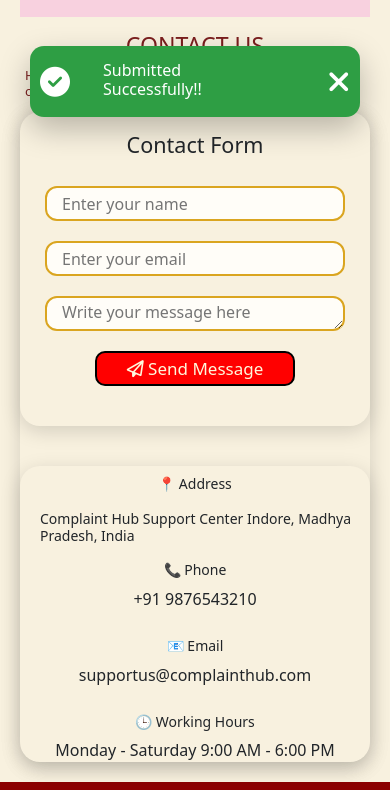
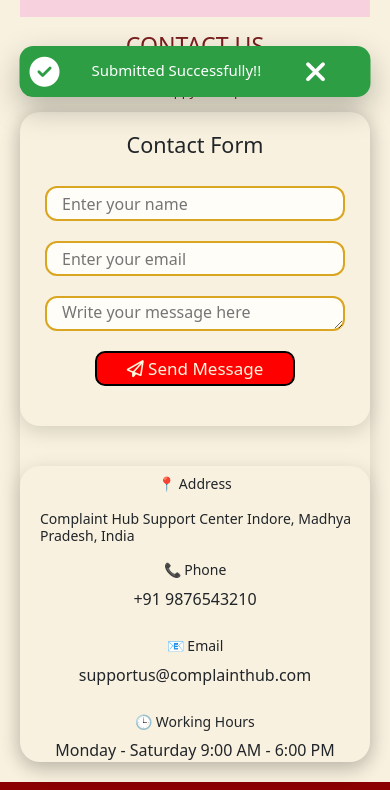
Before and after one commit to adityakatariya70-avg/CMP-Project, a plain HTML site: page index.html in a window 390 px wide. Both pictures are taken after typing "Sample", "name@example.com", "Sample" into the empty fields and a click on the button "Send Message". Shown: the part 4995-5785 px from the top of the page. Drawn offline with nearby package versions, Linux system fonts and the light colour scheme.

Commit message:
notification setting

```diff
--- a/index.css
+++ b/index.css
@@ -570,6 +570,7 @@
     border-bottom: 1px solid rgba(255, 255, 255, 0.2);
   }
 
+
   .herosection {
     display: flex;
     flex-direction: column;
@@ -779,17 +780,17 @@
 
 
   #submit-live-box {
-    width: 330px;
+    width: 95%;
     padding: 10px;
 
   }
   #submit-live-box h5 {
-    font-size: 16px;
-    margin-left: 15px;
+    font-size: 15px;
+    margin-left: 14px;
     margin-top: 5px;
   }
   #cross {
-    margin-left: 30px;
+    margin-left: 25px;
   }
    #submit-live-box i{
 
```
